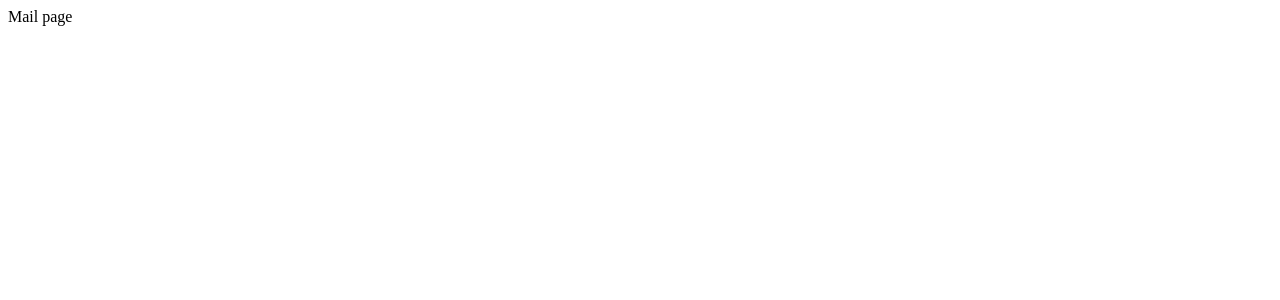
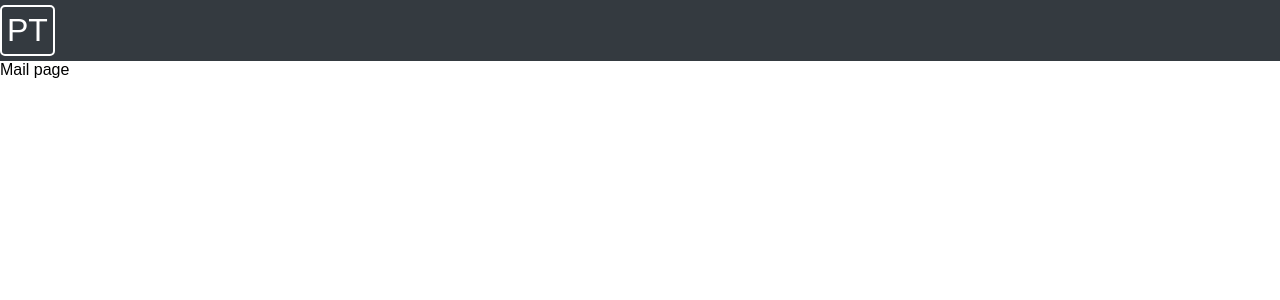
Before and after one commit to vasa-c/pizza-test-frontend, a Nuxt app: page / in a window 1280 px wide. Shown: the top 300 px of the page. Built offline with nearby package versions, Linux system fonts and the light colour scheme.

Commit message:
Layout: header & logo

```diff
--- /dev/null
+++ b/components/layout/LayoutHeader.vue
@@ -0,0 +1,31 @@
+<template>
+    <header>
+        <div class="wrapper">
+            <nuxt-link to="/">
+                <div id="logo">
+                    PT
+                </div>
+            </nuxt-link>
+        </div>
+    </header>
+</template>
+
+<script>
+    export default {
+    }
+</script>
+
+<style>
+    header {
+        background-color: #343a40;
+    }
+    #logo {
+        display: inline-block;
+        color: white;
+        font-size: 32px;
+        margin: 5px 0;
+        padding: 5px;
+        border: 2px solid white;
+        border-radius: 5px;
+    }
+</style>
--- a/layouts/default.vue
+++ b/layouts/default.vue
@@ -1,8 +1,27 @@
 <template>
-  <div>
-    <nuxt />
-  </div>
+    <div>
+        <layout-header></layout-header>
+        <nuxt />
+    </div>
 </template>
 
-<style>
+<script>
+    import LayoutHeader from "~/components/layout/LayoutHeader";
+
+    export default {
+        components: {
+            LayoutHeader,
+        },
+    }
+</script>
+
+<style lang="scss">
+    body {
+        margin: 0;
+        font-family: "Ubuntu", sans-serif;
+    }
+    .wrapper {
+        max-width: 1280px;
+        margin: auto;
+    }
 </style>
```
